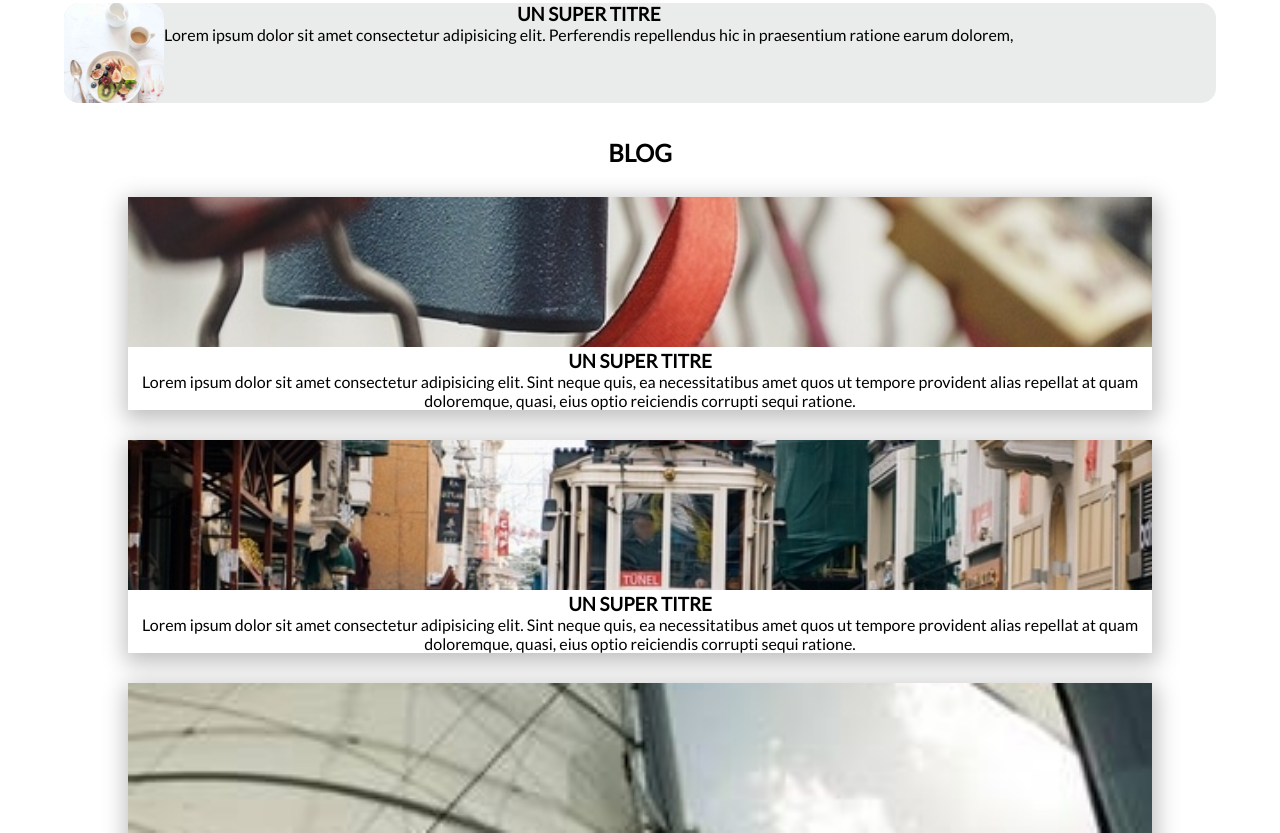
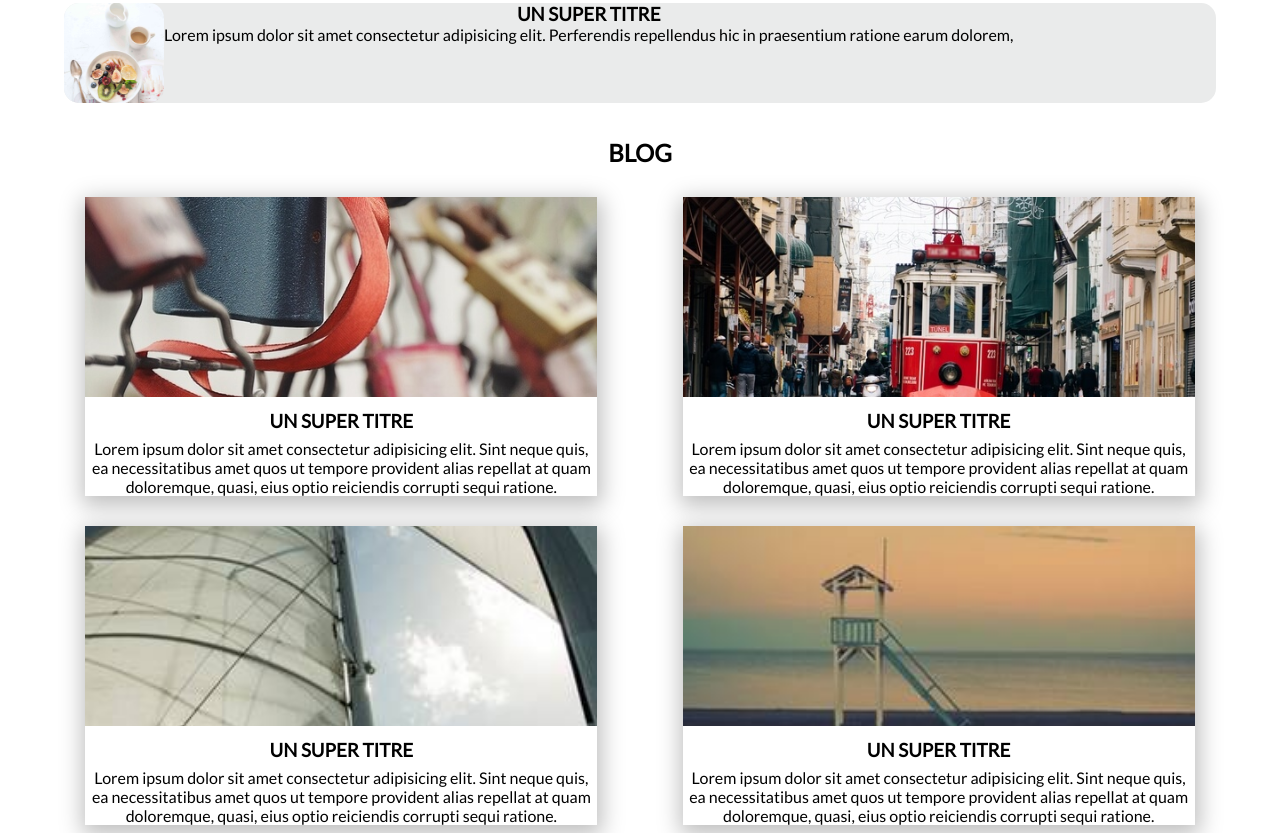
Before and after one commit to Corbiobio/Eval_A1_2023_Elevan, a website built with Vite: page index.html in a window 1280 px wide. Shown: the part 727-1560 px from the top of the page. Built offline with nearby package versions, Linux system fonts and the light colour scheme.

Commit message:
desktop blog responsive done

```diff
--- a/index.html
+++ b/index.html
@@ -128,52 +128,53 @@
 
     <article class=" blog_container">
       <h2>Blog</h2>
-      <section class="blog_item ">
-        <img src="img/pic01.jpg" class="item_img" alt="bateau">
+      <div class="blog_item_container">
+
+        <section class="blog_item">
+          <img src="img/pic01.jpg" class="blog_img" alt="bateau">
           <h3>Un super titre</h3>
           <p>
-
             Lorem ipsum dolor sit amet consectetur adipisicing elit. Sint neque quis, ea necessitatibus amet quos ut
             tempore
             provident alias repellat at quam doloremque, quasi, eius optio reiciendis corrupti sequi ratione.
           </p>
         </section>
         <section class="blog_item">
-        <img src="img/pic02.jpg" class="item_img" alt="bateau">
+          <img src="img/pic02.jpg" class="blog_img" alt="bateau">
           <h3>Un super titre</h3>
           <p>
-
             Lorem ipsum dolor sit amet consectetur adipisicing elit. Sint neque quis, ea necessitatibus amet quos ut
             tempore
             provident alias repellat at quam doloremque, quasi, eius optio reiciendis corrupti sequi ratione.
           </p>
         </section>
         <section class="blog_item">
-        <img src="img/pic03.jpg" class="item_img" alt="bateau">
+          <img src="img/pic03.jpg" class="blog_img" alt="bateau">
           <h3>Un super titre</h3>
           <p>
-
             Lorem ipsum dolor sit amet consectetur adipisicing elit. Sint neque quis, ea necessitatibus amet quos ut
             tempore
             provident alias repellat at quam doloremque, quasi, eius optio reiciendis corrupti sequi ratione.
           </p>
         </section>
         <section class="blog_item">
-        <img src="img/pic04.jpg" class="item_img" alt="bateau">
+          <img src="img/pic04.jpg" class="blog_img" alt="bateau">
           <h3>Un super titre</h3>
           <p>
-
             Lorem ipsum dolor sit amet consectetur adipisicing elit. Sint neque quis, ea necessitatibus amet quos ut
             tempore
             provident alias repellat at quam doloremque, quasi, eius optio reiciendis corrupti sequi ratione.
           </p>
         </section>
+      </div>
     </article>
 
 
   </main>
 
-  <!-- <footer> -->
+  <footer>
+
+  </footer>
 
   <script src="app.js" type="module"></script>
 
--- a/style.css
+++ b/style.css
@@ -162,10 +162,14 @@ tfoot td {
 
 /* blog css */
 .blog_container {
+    width: 100%;
+    margin-bottom: 30px;
+}
+
+.blog_item_container {
     display: flex;
     flex-direction: column;
     align-items: center;
-    width: 100%;
 }
 
 .blog_item {
@@ -176,15 +180,26 @@ tfoot td {
     text-align: center;
 }
 
-.item_img {
+.blog_img {
     height: 150px;
     width: 100%;
     object-fit: cover;
 }
 
+/* footer */
+
+
+
+
+
+
+
+
 /*desktop */
 
 @media screen and (min-width:680px) {
+
+    /* header */
     .header_container {
         height: 75px;
     }
@@ -207,4 +222,32 @@ tfoot td {
         border-bottom: solid black 1px;
         height: 40px;
     }
+
+    /* main*/
+
+    /* blog */
+
+    .blog_item_container {
+        flex-direction: row;
+        justify-content: space-evenly;
+        flex-wrap: wrap;
+    }
+
+
+
+    .blog_item {
+        width: 40%;
+    }
+
+    .blog_img {
+        height: 200px;
+    }
+
+    .blog_item h3 {
+        margin-top: 2%;
+    }
+
+    .blog_item p {
+        margin-top: 1.3%;
+    }
 }
```
Lines whose indentation alone changed are shown as unchanged.
